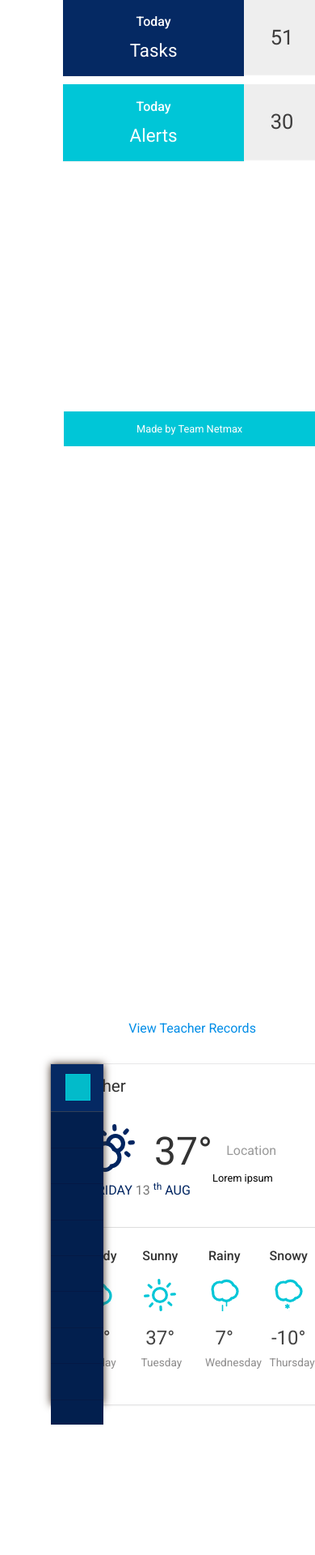
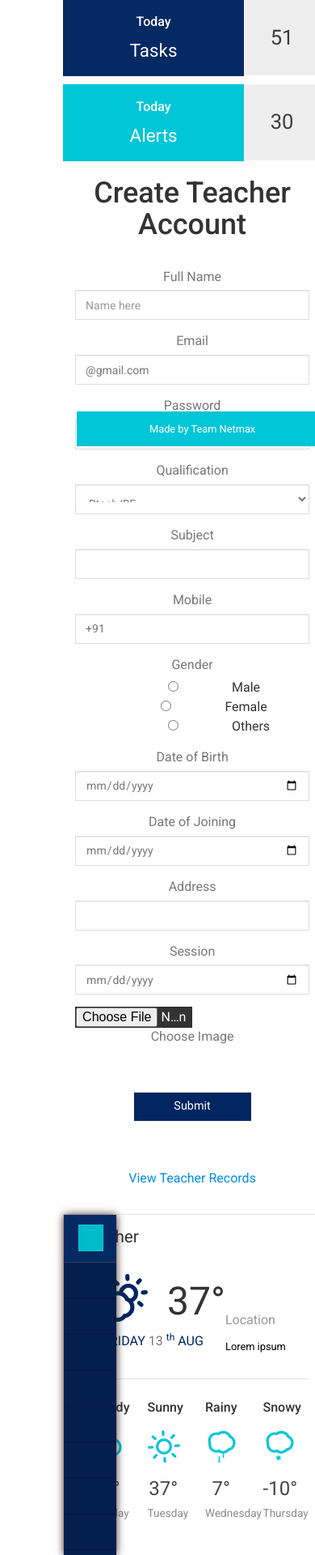
Before and after one commit to jitin2707/SchoolManagement, a Django app: page /manager/createteacher/ in a window 390 px wide. Shown: the part 293-2213 px from the top of the page at 81% size. Before the commit the page ends 2052 px from the top, so only its background shows below. Run offline with Django 3.2, Linux system fonts and the light colour scheme; some libraries are stand-ins or nearby versions; some web fonts are replaced.

Commit message:
createteacher,viewteacher--------------UI

```diff
--- a/manager/templates/createteacher.html
+++ b/manager/templates/createteacher.html
@@ -1,122 +1,104 @@
-
 {% extends 'index.html' %}
-
 {% block content %}
-<div class="box" style=" background:url(../assets/images/feedback.png);  background-repeat: no-repeat; width:700px; height:1000px; position:relative; left:400px; top:70px;">
-<h1 style="text-align:center;">Registration Form</h1>
+<h1 style="text-align:center;">Create Teacher Account </h1>
 </br>
 <form method="post" enctype="multipart/form-data" align="center">
     {% csrf_token %}
     {% if success %}
     <script type="text/javascript">
         alert('Details Updated Successfully');
-
     </script>
     {% endif %}
-      <div class="form-group">
-    <label for="name">Full Name</label>
-    <input type="text" class="form-control" id="tname" placeholder="Enter Full Name" name="tname">
+<div class="form-row">
+<div class="form-group col-md-6">
+<label for="name"> Full Name</label>
+<input type="text" class="form-control" id="tname" name="tname"  required placeholder="Name here">
 </div>
-<br class="hero" style="position:relative; "  >
-      <div class="form-row" >
 <div class="form-group col-md-6">
 <label for="email">Email</label>
-          <input type="email" class="form-control" id="temail" placeholder="Enter mail" name="temail">
-        </div>
-        <div class="form-group col-md-6">
-          <label for="password">Password</label>
-          <input type="password" class="form-control" id="tpassword" placeholder="Enter  Password" name="tpassword" >
-        </div>
-		<div class="form-group col-md-6">
-          <label for="qualification">Qualification</label>
-          <input type="text" class="form-control" id="tqualification" placeholder="Enter qualification" name="tqualification" >
+<input type="text" class="form-control" id="temail" name="temail" value="@gmail.com" required="">
 </div>
 </div>
-    <div class="form-row" >
-	<div class="form-group col-md-6">
+
+
+<div class="form-row">
+<div class="form-group col-md-3">
+<label for="password">Password</label>
+<input type="text" class="form-control" id="tpassword"  name="tpassword" required="">
+</div>
+<div class="form-group col-md-3">
+<label for="qualification">Qualification</label>
+    <select class="form-control" id="tqualification" name="tqualification" required="">
+        <option>Btech/BE</option>
+        <option>Diploma</option>
+        <option>MSC</option>
+        <option>MA</option>
+        <option>MCOM</option>
+        <option>BSC</option>
+        <option>BA</option>
+        <option>BCOM</option>
+        <option>PHD</option>
+        <option>Mtech/ME</option>
+        <option>B.Ed</option>
+        <option>JBT</option>
+
+    </select>
+</div>
+<div class="form-group col-md-3">
 <label for="subject">Subject</label>
-          <input type="text" class="form-control" id="tsubject" name="tsubject" placeholder="Enter subject here">
+<input type="text" class="form-control" id="tsubject" name="tsubject" required="">
 </div>
-	<div class="form-group col-md-6">
-             <fieldset class="form-group">
-    <div class="row">
-      <legend class="col-form-label col-sm-2 pt-0">Gender</legend>
-        <br/>
-      <div class="col-sm-10">
-        <div class="form-check">
-          <input class="form-check-input" type="radio" name="tgender" id="gridRadios1" >
-          <label class="form-check-label" for="gridRadios1">
-            Male
-          </label>
-            <div class="form-check">
-             <input class="form-check-input" type="radio" name="tgender" id="gridRadios2" checked>
-          <label class="form-check-label" for="gridRadios1">
-            Female
-          </label>
+<div class="form-group col-md-3">
+<label for="mobile">Mobile</label>
+<input type="text" class="form-control" id="tmobile"  name="tmobile" value="+91" required="">
 </div>
-            <div class="form-check">
-             <input class="form-check-input" type="radio" name="tgender" id="gridRadios3"  >
-          <label class="form-check-label" for="gridRadios1">
-            Others
-          </label>
 </div>
 
+
+<div class="form-row">
+    <div class="form-group col-md-6">
+    <div class="form-check form-check-inline">
+        <label for="gender">Gender</label></br>
+        <input type="radio" id="tgenderm" name="tgender">Male &nbsp;&nbsp;
+        <input type="radio" id="tgenderf" name="tgender">Female &nbsp;&nbsp;
+        <input type="radio" id="tgendero" name="tgender">Others
     </div>
     </div>
-  </fieldset>
-
+<div class="form-group col-md-3">
+<label for="dob">Date of Birth</label>
+<input type="date" class="form-control" id="tdob" name="tdob" required="">
 </div>
-         <div class="form-group col-md-6">
-            <label for="">Mobile</label>
-            <input type="text" class="form-control" id="tmobile" placeholder="Enter Mobile Number" name="tmobile">
+<div class="form-group col-md-3">
+<label for="doj">Date of Joining</label>
+<input type="date" class="form-control" id="tdoj" name="tdoj" required="">
 </div>
 </div>
 <div class="form-row">
 <div class="form-group col-md-6">
-                <label for="dob">Date Of Birth</label>
-                <input type="date" class="form-control" id="tdob" placeholder="Enter dob" name="tdob">
+<label for="address">Address</label>
+<input type="text" class="form-control" id="taddress" name="taddress" required="">
 </div>
 <div class="form-group col-md-6">
-                <label for="doj">Date Of Joining</label>
-                <input type="date" class="form-control" id="tdoj" placeholder="Enter doj" name="tdoj">
+<label for="session">Session</label>
+<input type="date" class="form-control" id="tsession" name="tsession" value="2010" required="">
+</div>
 </div>
 <div class="form-group col-md-6">
-                <label for="dob">Date Of Leaving</label>
-                <input type="date" class="form-control" id="tdol" placeholder="Enterdol" name="tdol">
+<div class="custom-file">
+<input type="file" class="custom-file-input" id="timage">
+<label class="custom-file-la bel" for="image" aria-describedby="inputGroupFileAddon02">Choose Image</label>
 </div>
 </div>
 
-   <div class="form-row">
-      <div class="form-group">
-        <label for="address">Address</label>
-        <input type="text" class="form-control" id="taddress" placeholder="Enter Address" name="taddress">
+<br>
+<div align="center" class="form-group col-md-12">
+<input type="submit"  value="Submit">
 </div>
+</form>
+</br>
+</br>
+<div align="center" class="form-group col-md-12">
 
-
-        <div class="form-group col-md-6">
-          <label for="session">Session</label>
-          <input type="date" class="form-control" id="tsession" name="tsession" value="2011">
+    <a  href="/manager/viewteacher/">View Teacher Records</a>
 </div>
-
- <div>
-        <label for="image">ProfileImage</label>
-		<input type="file" id="timage" name="timage">
-
-</div></div>
-
-
-</br>
-
-      <input  type="submit" class="btn btn-primary" value="Submit" style="align:center;">
-
-
-</form>
-
-    </div>
-</div>
-
-<div align="center">
-    <a href="/manager/viewteacher/">View Teacher Records</a>
-</div>
-
 {% endblock %}
```
Also changed, not shown: manager/templates/viewteacher.html (+16 -16 lines). Lines whose indentation alone changed are shown as unchanged.
